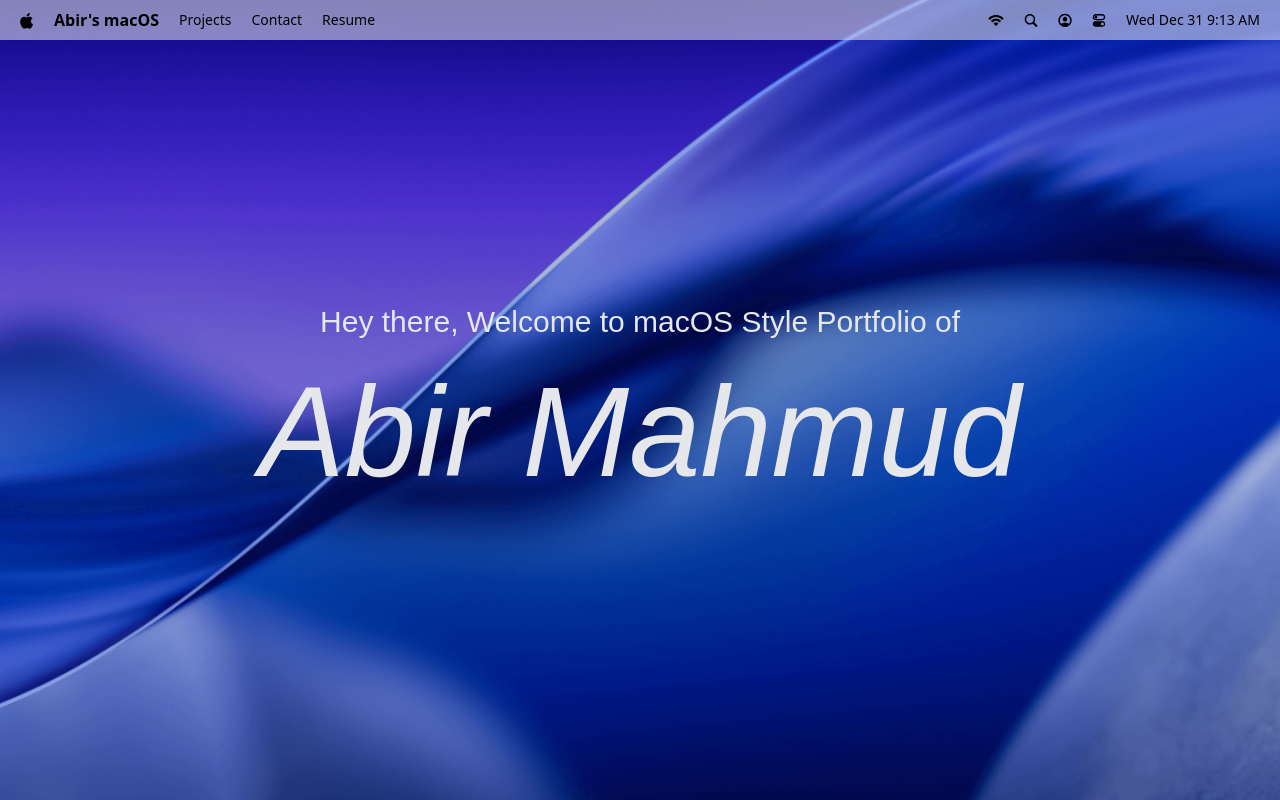
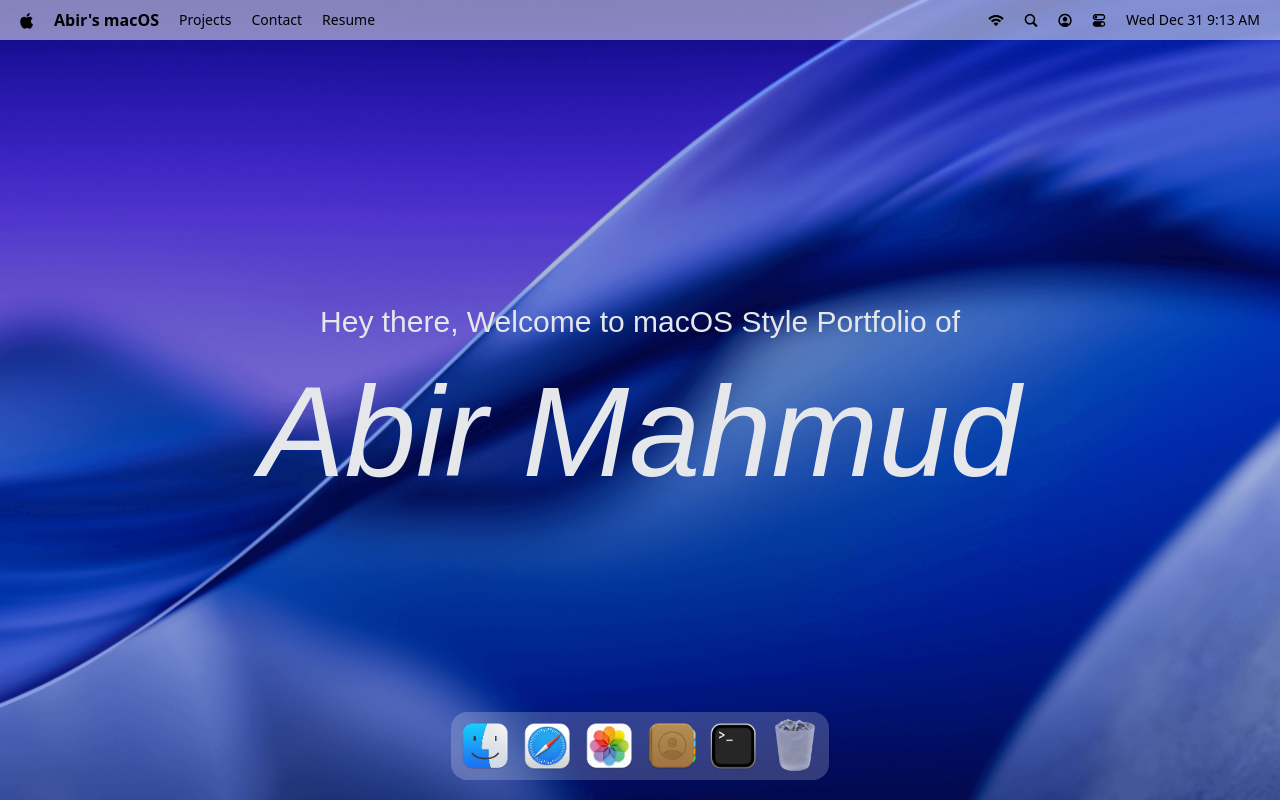
Before and after one commit to abir2mahmud/Macos_Portfoilo, a React (Vite) app: page / in a window 1280 px wide. Built offline with nearby package versions, Linux system fonts and the light colour scheme; a web font is replaced by a local one.

Commit message:
implement dock presentation

```diff
--- a/package.json
+++ b/package.json
@@ -16,6 +16,7 @@
     "gsap": "^3.14.2",
     "react": "^19.2.0",
     "react-dom": "^19.2.0",
+    "react-tooltip": "^5.30.0",
     "tailwindcss": "^4.1.18"
   },
   "devDependencies": {
--- a/src/App.jsx
+++ b/src/App.jsx
@@ -1,10 +1,11 @@
-import { Navbar, Welcome } from "#components";
+import {Dock, Navbar, Welcome} from "#components";
 
 const App = () => {
     return (
         <main>
           <Navbar />
           <Welcome />
+          <Dock />
         </main>
     )
 }
--- /dev/null
+++ b/src/components/Dock.jsx
@@ -0,0 +1,95 @@
+import {useRef} from "react";
+import { Tooltip } from "react-tooltip";
+import gsap from 'gsap';
+
+import {dockApps} from "#constants/index.js";
+import { useGSAP } from "@gsap/react";
+
+const Dock = () => {
+    const dockRef = useRef(null);
+
+    useGSAP(() => {
+        const dock = dockRef.current;
+        if (!dock) return;
+
+        const icons = dock.querySelectorAll(".dock-icon");
+
+        const animateIcon = (mouseX) => {
+           const { left } = dock.getBoundingClientRect();
+
+           icons.forEach((icon) => {
+              const { left: iconLeft, width } = icon.getBoundingClientRect();
+              const center = iconLeft - left + width / 2;
+              const distance = Math.abs(mouseX - center);
+
+              const intensity = Math.exp(-(distance ** 2.3) / 20000);
+
+              gsap.to(icon, {
+                 scale: 1 + 0.25 * intensity,
+                 y: -15 * intensity,
+                 duration: 0.2,
+                 ease: "power1.out",
+              });
+           });
+        };
+
+        const handleMouseMove = (e) => {
+            const { left } = dock.getBoundingClientRect();
+
+            animateIcon(e.clientX - left);
+        };
+
+        const resetIcons = () =>
+            icons.forEach((icon) =>
+              gsap.to(icon, {
+                  scale: 1,
+                  y: 0,
+                  duration: 0.3,
+                  ease: "power1.out",
+              }),
+          );
+
+        dock.addEventListener("mousemove", handleMouseMove);
+        dock.addEventListener("mouseleave", resetIcons);
+
+        return () => {
+            dock.removeEventListener("mousemove", handleMouseMove);
+            dock.removeEventListener("mouseleave", resetIcons);
+        }
+    }, []);
+
+
+
+    const toggleApp = (app) => {
+        // TODO Implement Open Window Logic
+    };
+
+    return <section id="dock">
+        <div ref={dockRef} className="dock-container">
+            {dockApps.map(({id, name, icon, canOpen}) => (
+                <div key={id} className="relative flex justify-center">
+                   <button
+                      type="button"
+                      className="dock-icon"
+                      aria-label={name}
+                      data-tooltip-id="dock-tooltip"
+                      data-tooltip-content={name}
+                      data-tooltip-delay-show={150}
+                      disabled={!canOpen}
+                      onClick={() => toggleApp({id, canOpen})}
+                   >
+                       <img
+                         src={`/images/${icon}`}
+                         alt={name}
+                         loading="lazy"
+                         className={canOpen ? "" : "opacity-60"}
+                       />
+                   </button>
+                </div>
+            ))}
+
+            <Tooltip id="dock-tooltip" place="top" className="tooltip" />
+        </div>
+    </section>;
+};
+export default Dock
--- a/src/components/index.js
+++ b/src/components/index.js
@@ -1,4 +1,5 @@
 import Navbar from "#components/Navbar.jsx";
 import Welcome from "#components/Welcome.jsx";
+import Dock from "#components/Dock.jsx";
 
-export { Navbar, Welcome }
+export { Navbar, Welcome, Dock }
```
Also changed, not shown: 1 other file (tests, documents, lock files or other folders).
